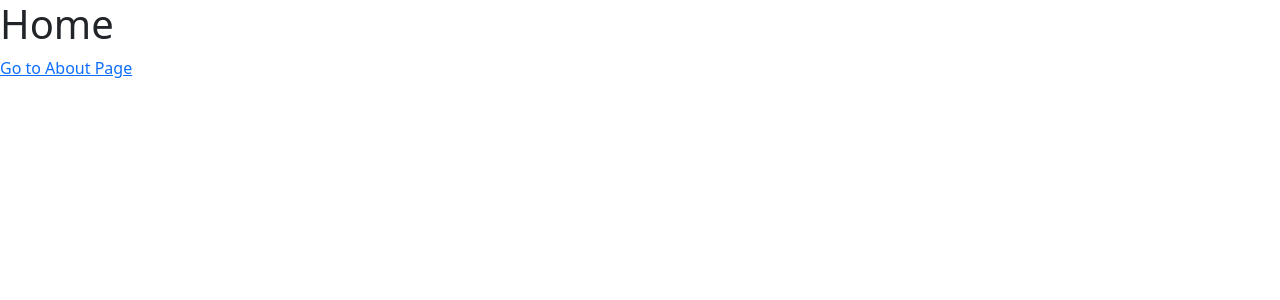
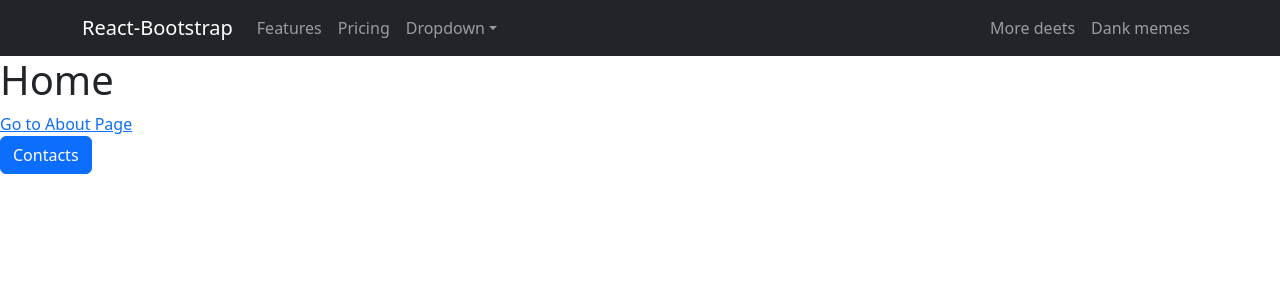
Before and after one commit to Kavithma-Thushal/React-Learning, a React (Create React App) app: page / in a window 1280 px wide. Shown: the top 300 px of the page. Built offline with nearby package versions, Linux system fonts and the light colour scheme.

Commit message:
React Router Version 6

```diff
--- a/src/App.js
+++ b/src/App.js
@@ -17,6 +17,37 @@
 
 function App() {
     return (
+        <div>
+            <Navbar collapseOnSelect expand="lg" bg="dark" variant="dark">
+                <Container>
+                    <Navbar.Brand href="#home">React-Bootstrap</Navbar.Brand>
+                    <Navbar.Toggle aria-controls="responsive-navbar-nav"/>
+                    <Navbar.Collapse id="responsive-navbar-nav">
+                        <Nav className="me-auto">
+                            <Nav.Link href="#features">Features</Nav.Link>
+                            <Nav.Link href="#pricing">Pricing</Nav.Link>
+                            <NavDropdown title="Dropdown" id="collapsible-nav-dropdown">
+                                <NavDropdown.Item href="#action/3.1">Action</NavDropdown.Item>
+                                <NavDropdown.Item href="#action/3.2">
+                                    Another action
+                                </NavDropdown.Item>
+                                <NavDropdown.Item href="#action/3.3">Something</NavDropdown.Item>
+                                <NavDropdown.Divider/>
+                                <NavDropdown.Item href="#action/3.4">
+                                    Separated link
+                                </NavDropdown.Item>
+                            </NavDropdown>
+                        </Nav>
+                        <Nav>
+                            <Nav.Link href="#deets">More deets</Nav.Link>
+                            <Nav.Link eventKey={2} href="#memes">
+                                Dank memes
+                            </Nav.Link>
+                        </Nav>
+                    </Navbar.Collapse>
+                </Container>
+            </Navbar>
+
             <BrowserRouter>
                 <Routes>
                     <Route path="/" element={<Home/>}></Route>
@@ -24,8 +55,9 @@
                     <Route path="/contacts" element={<Contacts/>}></Route>
                 </Routes>
             </BrowserRouter>
+        </div>
         /*<div>
-            <Navbar collapseOnSelect expand="lg" className="bg-body-tertiary">
+            <Navbar collapseOnSelect expand="lg" bg="dark" variant="dark">
                 <Container>
                     <Navbar.Brand href="#home">React-Bootstrap</Navbar.Brand>
                     <Navbar.Toggle aria-controls="responsive-navbar-nav"/>
--- a/src/pages/Contacts.jsx
+++ b/src/pages/Contacts.jsx
@@ -1,7 +1,12 @@
+import Button from "react-bootstrap/Button";
+import {useNavigate} from "react-router-dom";
+
 export default function Contacts() {
+    const Navigate = useNavigate();
     return (
         <div>
             <h1>Contact Us</h1>
+            <Button variant="success" onClick={() => Navigate(-1)}>Back</Button>
         </div>
     );
 }
--- a/src/pages/Home.jsx
+++ b/src/pages/Home.jsx
@@ -1,8 +1,10 @@
-import Navigation from "../components/Navigation/Navigation";
 import Content from "../components/Content/Content";
-import {Link} from "react-router-dom";
+import {Link, useNavigate} from "react-router-dom";
+import Button from 'react-bootstrap/Button';
+import './Contacts'
 
 export default function Home() {
+    const Navigate = useNavigate();
     return (
         <div>
             {/*<Navigation/>
@@ -19,6 +21,8 @@
             <Navigation language="C++" lan="C#"/>*/}
             <h1>Home</h1>
             <Link to="/about">Go to About Page</Link>
+            <br/>
+            <Button variant="primary" onClick={() => Navigate("/contacts")}>Contacts</Button>
         </div>
     );
 }
```
Also changed, not shown: 1 other file (tests, documents, lock files or other folders). Lines whose indentation alone changed are shown as unchanged.
